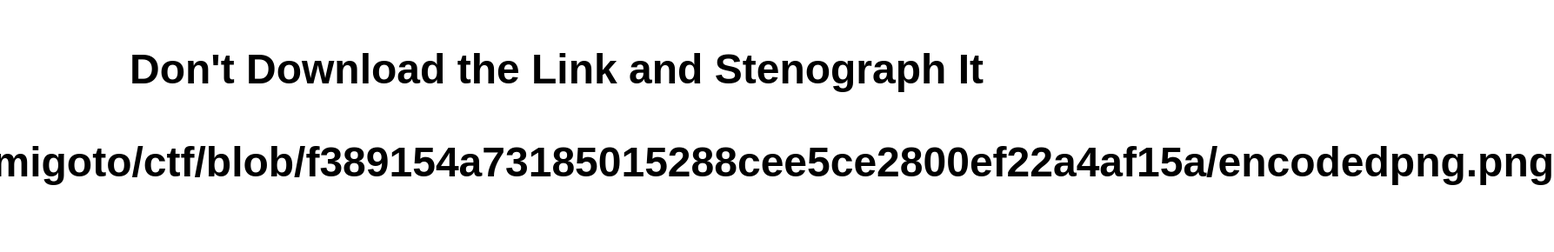
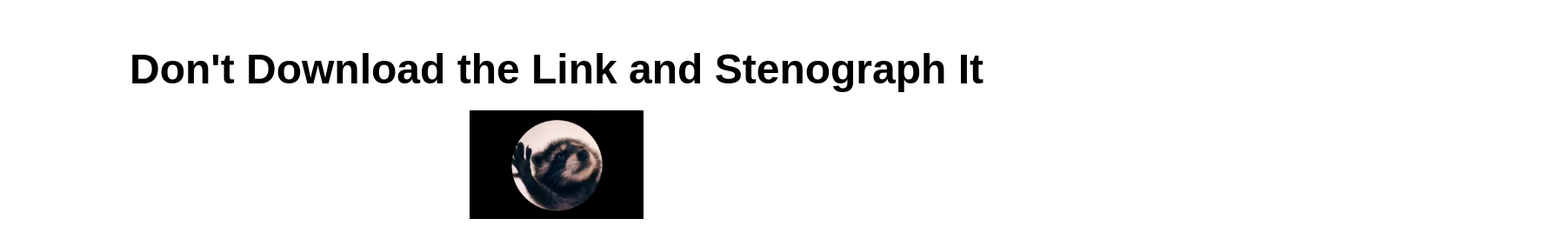
Before and after one commit to izumigoto/ctf, a plain HTML site: page challenge.html in a window 1280 px wide. Shown: the whole page at 87% size, 1787 px wide, since content can reach past the window. Drawn offline with Linux system fonts and the light colour scheme.

Commit message:
Update challenge.html

```diff
--- a/challenge.html
+++ b/challenge.html
@@ -29,5 +29,6 @@
 </head>
 <body>
     <h1>Don't Download the Link and Stenograph It</h1>
-    <h1>https://github.com/izumigoto/ctf/blob/f389154a73185015288cee5ce2800ef22a4af15a/encodedpng.png</h1>
+    <img src="https://github.com/izumigoto/ctf/blob/f38915a73185015288cee5ce2800ef22a4af15a/encodedpng.png">
+
 </html>
```
